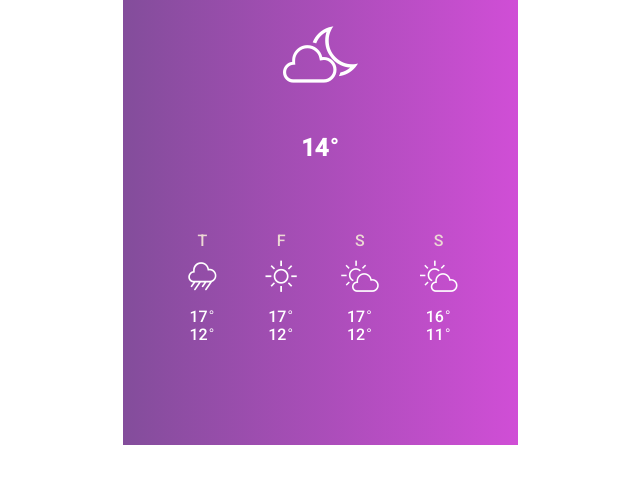
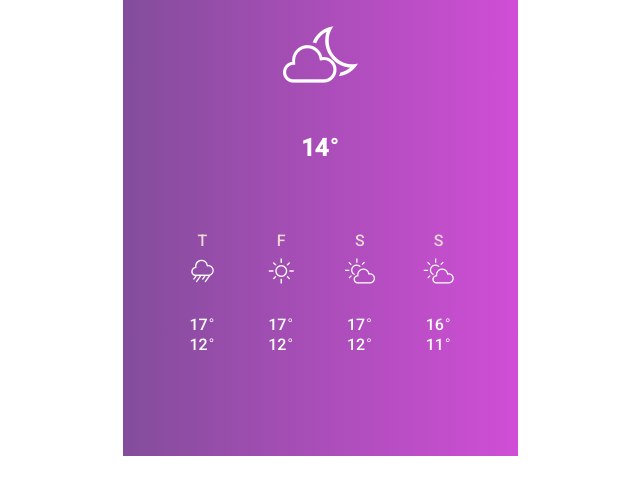
Before and after one commit to Varchala/WeatherApp-Layout, a plain HTML site: page index.html in a window 1280 px wide. Shown: the part 180-674 px from the top of the page, without its empty margins (322-962 px from the left). Drawn offline with nearby package versions, Linux system fonts and the light colour scheme; some icons are missing.

Commit message:
self built framework base.css

```diff
--- a/css/demo.css
+++ b/css/demo.css
@@ -23,5 +23,5 @@ span {
 }
 
 .columns .column i {
-    font-size: 50px;
+    font-size: 40px;
 }
--- a/index.html
+++ b/index.html
@@ -33,23 +33,23 @@
             <div class="columns">
                 <div class="column col-3-12"><span>T</span>
                     <div><i class="ion-ios-rainy-outline"></i></div>
-                    <div>17<sup>&#8728</sup></div>
-                    <div>12<sup>&#8728</sup></div>
+                    <div class="divider">17<sup>&#8728</sup></div>
+                    <div class="divider">12<sup>&#8728</sup></div>
                 </div>
                 <div class="column col-3-12"><span>F</span>
                     <div><i class="ion-ios-sunny-outline"></i></div>
-                    <div>17<sup>&#8728</sup></div>
-                    <div>12<sup>&#8728</sup></div>
+                    <div class="divider">17<sup>&#8728</sup></div>
+                    <div class="divider">12<sup>&#8728</sup></div>
                 </div>
                 <div class="column col-3-12"><span>S</span>
                     <div><i class="ion-ios-partlysunny-outline"></i></div>
-                    <div>17<sup>&#8728</sup></div>
-                    <div>12<sup>&#8728</sup></div>
+                    <div class="divider">17<sup>&#8728</sup></div>
+                    <div class="divider">12<sup>&#8728</sup></div>
                 </div>
                 <div class="column col-3-12"><span>S</span>
                     <div><i class="ion-ios-partlysunny-outline"></i></div>
-                    <div>16<sup>&#8728</sup></div>
-                    <div>11<sup>&#8728</sup></div>
+                    <div class="divider">16<sup>&#8728</sup></div>
+                    <div class="divider">11<sup>&#8728</sup></div>
                 </div>
 
             </div>
```
